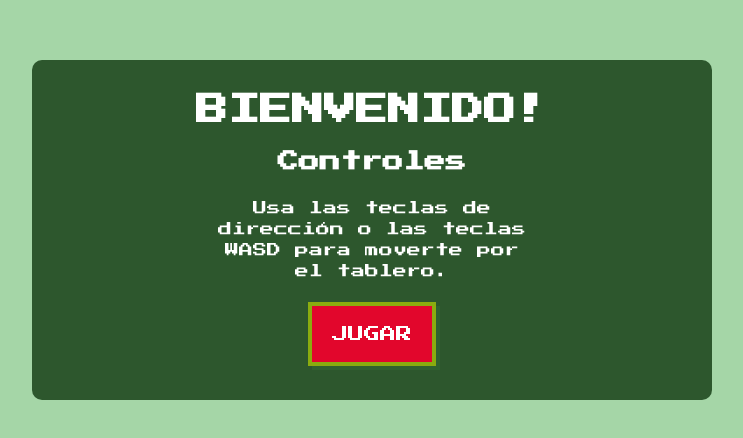
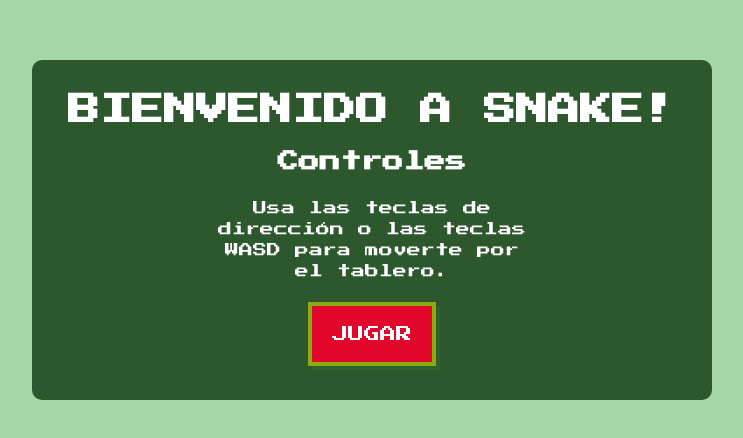
Before and after one commit to PdeAndres/PdeAndres_Juego_Serpiente, a plain HTML site: page index.html in a window 1280 px wide. Shown: the part 140-578 px from the top of the page, without its empty margins (288-1031 px from the left). Drawn offline with nearby package versions, Linux system fonts and the light colour scheme.

Commit message:
Add title

```diff
--- a/index.html
+++ b/index.html
@@ -14,7 +14,7 @@
   </head>
   <body>
     <div class="startGame">
-      <h1>BIENVENIDO!</h1>
+      <h1>BIENVENIDO A SNAKE!</h1>
       <div class="control">
         <h2>Controles</h2>
         <p>
```
